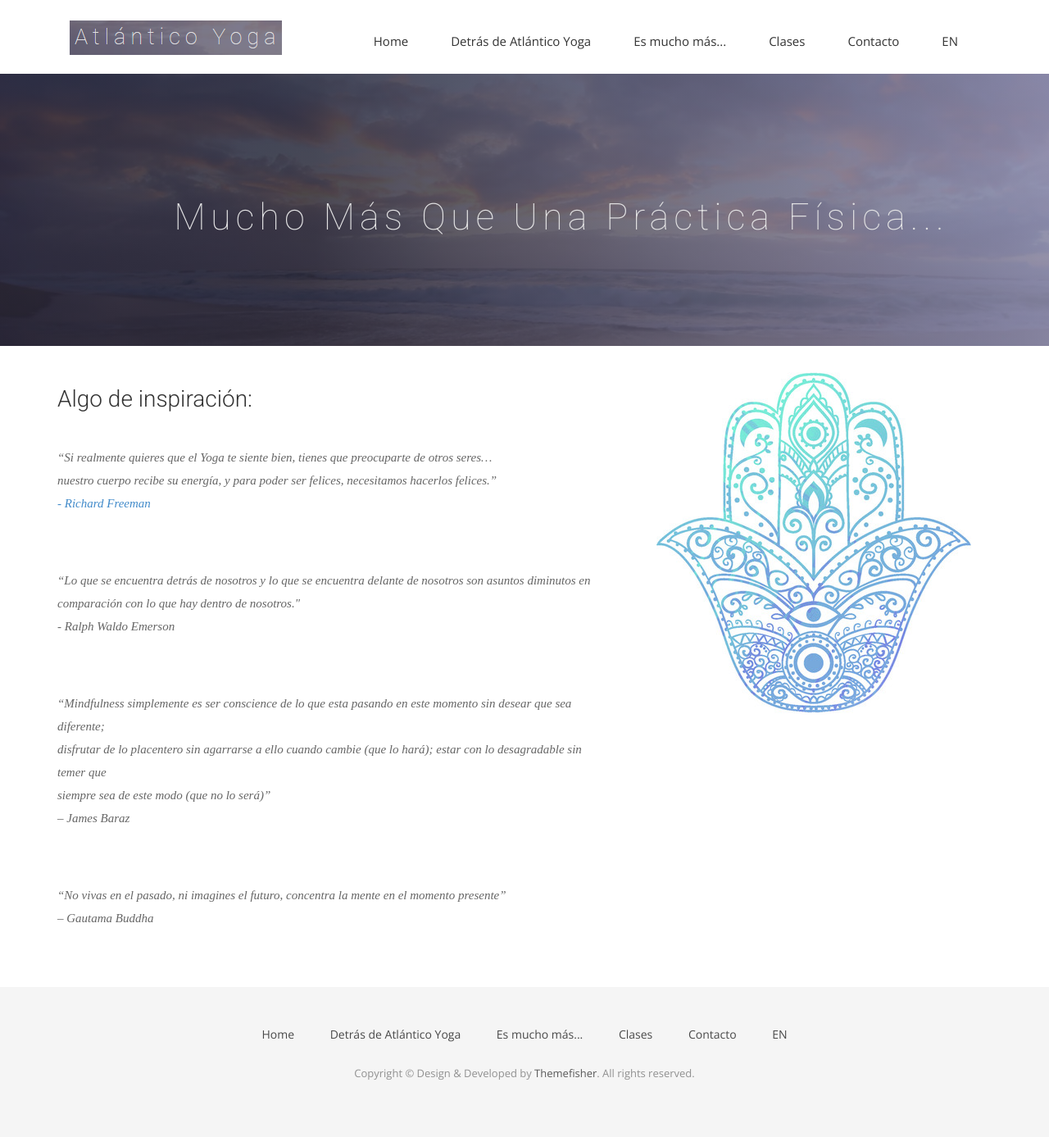
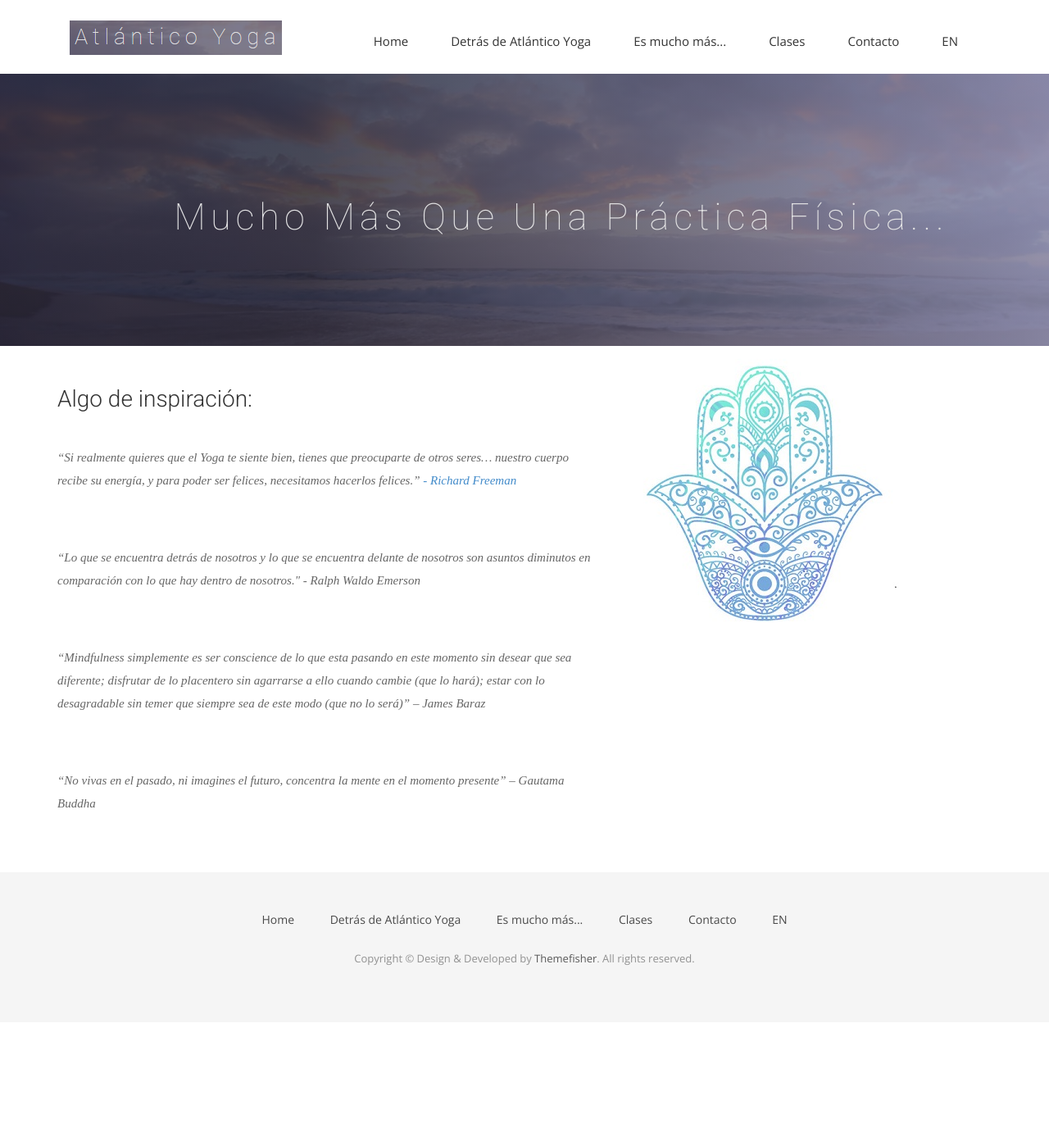
Before and after one commit to mpbarral/atlanticoyoga, a Jekyll site: the page built from masque.html, in a window 1280 px wide. Shown: the whole page at 82% size. Built offline with Jekyll 4.4.1, drawn with Linux system fonts in a browser that asks for light colours; nearby versions of some CDN libraries; some web fonts are replaced; after the commit the page ends 1247 px from its top, so only the background shows below that.

```diff
--- a/index.html
+++ b/index.html
@@ -120,6 +120,7 @@ permalink: /
     <div class="row">
       <div class="col-md-6">
         <div class="block">
+          <h3>Mi Yoga en números</h3>
           <ul class="counter-box clearfix">
             <li>
               <div class="block">
--- a/masque.html
+++ b/masque.html
@@ -27,19 +27,13 @@ permalink: /masque/
   <!--  <article class="post featured">-->
       <!--<header class="major">-->
           <h3><br />Algo de inspiración:<br /><br /></h3>
-              <p>“Si realmente quieres que el Yoga te siente bien, tienes que preocuparte de otros seres… <br />
-                nuestro cuerpo recibe su energía, y para poder ser felices, necesitamos hacerlos felices.”<br /><a href="http://www.richardfreemanyoga.com/"> -  Richard Freeman</a></p>
+              <p>“Si realmente quieres que el Yoga te siente bien, tienes que preocuparte de otros seres… nuestro cuerpo recibe su energía, y para poder ser felices, necesitamos hacerlos felices.”<a href="http://www.richardfreemanyoga.com/"> - Richard Freeman</a></p>
 
-              <p>	 <br /> <br />“Lo que se encuentra detrás de nosotros y lo que se encuentra delante de nosotros son asuntos diminutos en comparación con lo que hay dentro de nosotros."<br />
-              - Ralph Waldo Emerson</p>
+              <p>	 <br /> <br />“Lo que se encuentra detrás de nosotros y lo que se encuentra delante de nosotros son asuntos diminutos en comparación con lo que hay dentro de nosotros." - Ralph Waldo Emerson</p>
 
-              <p>	 <br /> <br />“Mindfulness simplemente es ser conscience de lo que esta pasando en este momento sin desear que sea diferente;<br />
-                disfrutar de lo placentero sin agarrarse a ello cuando cambie (que lo hará); estar con lo desagradable sin temer que <br />
-                siempre sea de este modo (que no lo será)”<br />
-                – James Baraz</p>
+              <p>	 <br /> <br />“Mindfulness simplemente es ser conscience de lo que esta pasando en este momento sin desear que sea diferente; disfrutar de lo placentero sin agarrarse a ello cuando cambie (que lo hará); estar con lo desagradable sin temer que siempre sea de este modo (que no lo será)” – James Baraz</p>
 
-
-              <p>     <br /> <br />“No vivas en el pasado, ni imagines el futuro, concentra la mente en el momento presente”<br /> – Gautama Buddha</p>
+              <p>     <br /> <br />“No vivas en el pasado, ni imagines el futuro, concentra la mente en el momento presente” – Gautama Buddha</p>
       <!--</header>-->
     <!--</article>-->
       </div>
```
Also changed, not shown: img/hamsa.jpg.
